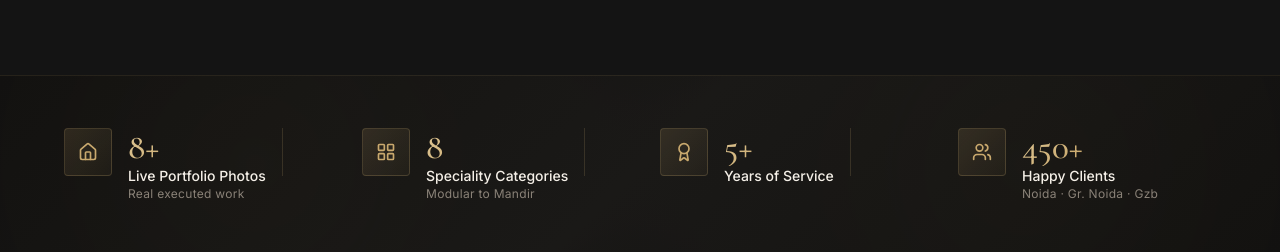
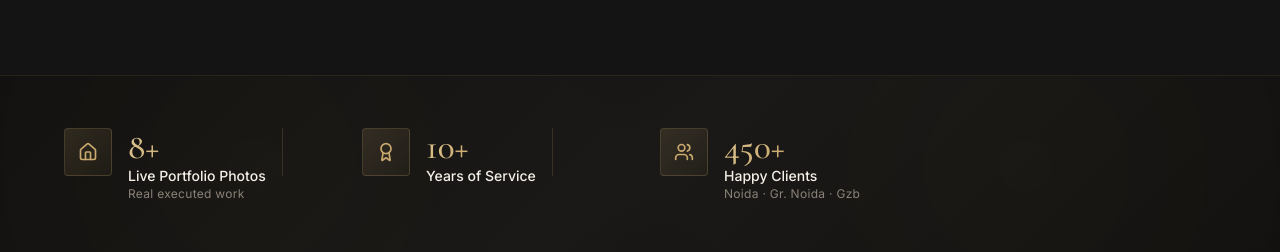
Before and after one commit to rashid-exe/sharma-interior, a React (Vite) app: page / in a window 1280 px wide. Shown: the part 1660-1912 px from the top of the page. Built offline with nearby package versions, Linux system fonts and the light colour scheme; no server answers.

Commit message:
Bug fix 3

```diff
--- a/src/components/StatsBar.jsx
+++ b/src/components/StatsBar.jsx
@@ -8,8 +8,7 @@ export default function StatsBar() {
 
   const stats = [
     { icon: Home, value: `${projects.length || 345}+`, label: 'Live Portfolio Photos', sub: 'Real executed work' },
-    { icon: LayoutGrid, value: `${categories.length || 8}`, label: 'Speciality Categories', sub: 'Modular to Mandir' },
-    { icon: Award, value: '5+', label: 'Years of Service', sub: '' },
+    { icon: Award, value: '10+', label: 'Years of Service', sub: '' },
     { icon: Users, value: '450+', label: 'Happy Clients', sub: 'Noida · Gr. Noida · Gzb' },
   ];
 
```
